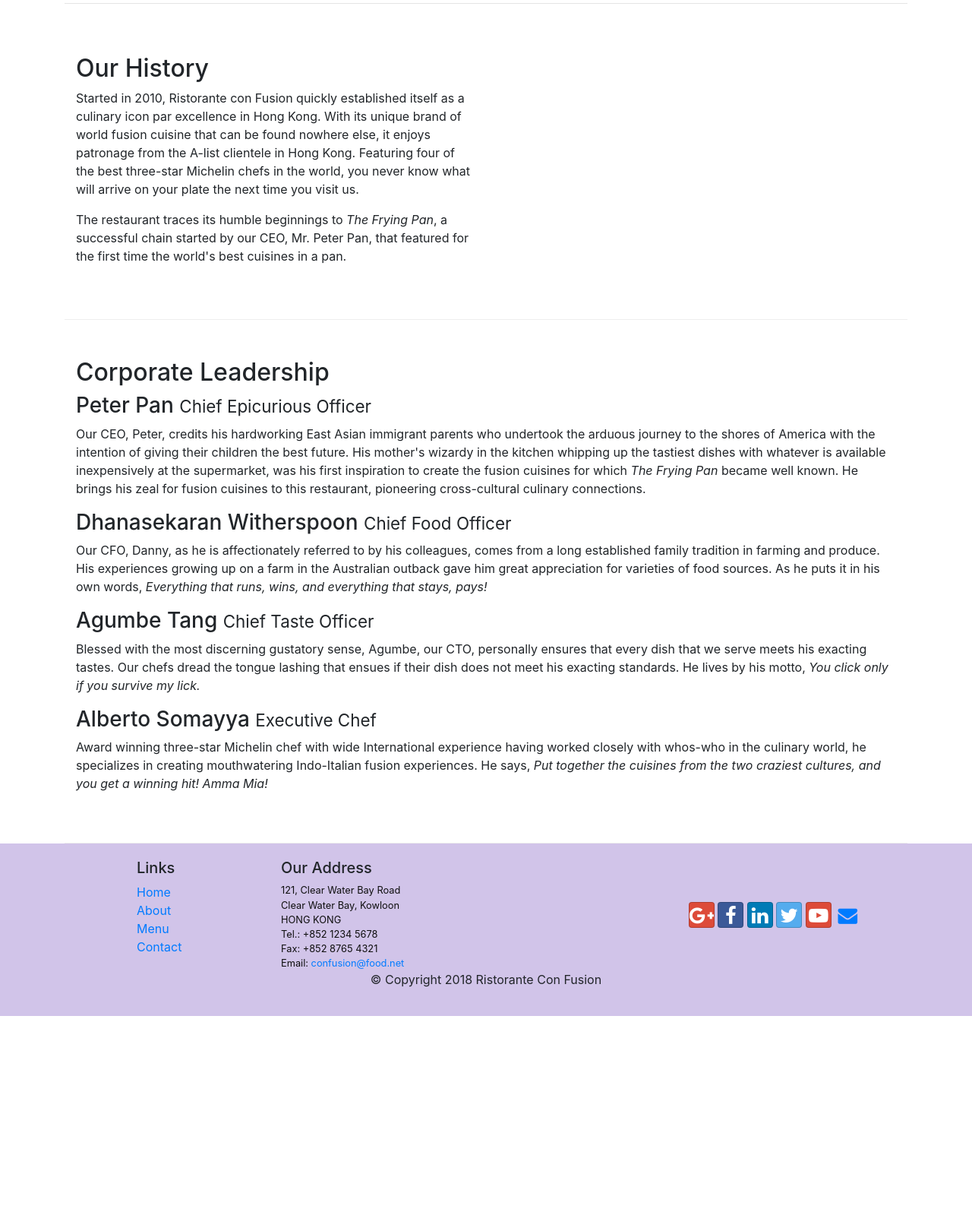
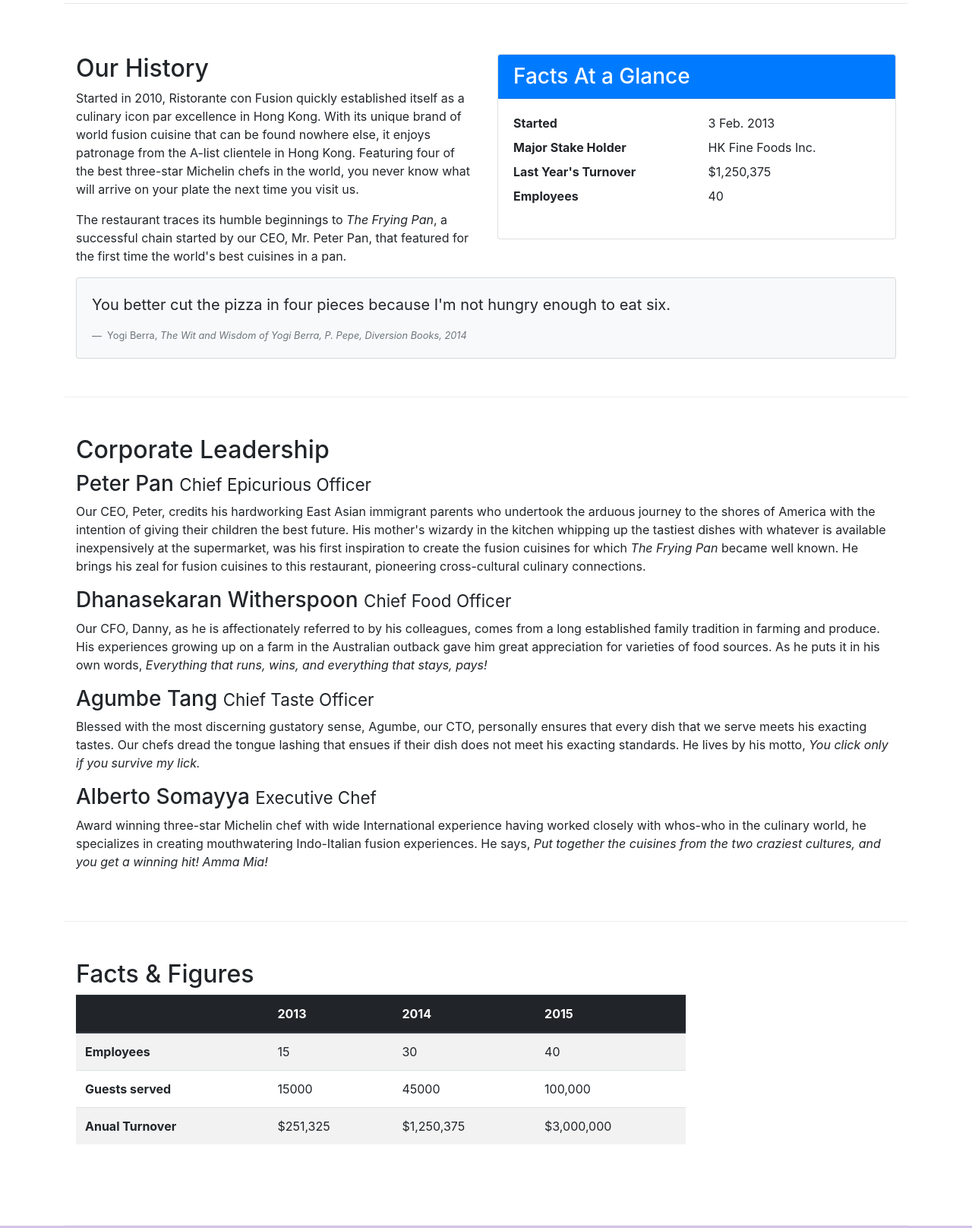
Before and after one commit to alecvinent/1---coursera---Front-End-Web-UI-Frameworks-and-Tools---Bootstrap-4, a website: page aboutus.html in a window 1280 px wide. Shown: the part 420-2036 px from the top of the page at 76% size. Before the commit the page ends 1757 px from the top, so only its background shows below. Drawn offline with nearby package versions, Linux system fonts and the light colour scheme.

Commit message:
Tables and Cards

```diff
--- a/aboutus.html
+++ b/aboutus.html
@@ -1,38 +1,77 @@
 <!DOCTYPE html>
 <html lang="en">
-
   <head>
     <!-- Required meta tags always come first -->
-    <meta charset="utf-8">
-    <meta name="viewport" content="width=device-width, initial-scale=1, shrink-to-fit=no">
-    <meta http-equiv="x-ua-compatible" content="ie=edge">
+    <meta charset="utf-8" />
+    <meta
+      name="viewport"
+      content="width=device-width, initial-scale=1, shrink-to-fit=no"
+    />
+    <meta http-equiv="x-ua-compatible" content="ie=edge" />
     <title>Ristorante Con Fusion: About Us</title>
 
     <!-- Bootstrap CSS -->
-    <link rel="stylesheet" href="node_modules/bootstrap/dist/css/bootstrap.min.css">
+    <link
+      rel="stylesheet"
+      href="node_modules/bootstrap/dist/css/bootstrap.min.css"
+    />
     <!-- fontawesome icons-->
-    <link rel="stylesheet" href="node_modules/font-awesome/css/font-awesome.css" />
-    <link rel="stylesheet" href="node_modules/bootstrap-social/bootstrap-social.css" />
+    <link
+      rel="stylesheet"
+      href="node_modules/font-awesome/css/font-awesome.css"
+    />
+    <link
+      rel="stylesheet"
+      href="node_modules/bootstrap-social/bootstrap-social.css"
+    />
 
     <link rel="stylesheet" href="css/style.css" />
-
   </head>
 
   <body>
-
     <!-- navbar -->
     <nav class="navbar navbar-dark navbar-expand-sm fixed-top">
       <div class="container">
-            <button class="navbar-toggler" type="button" data-toggle="collapse" data-target="#main-menu">
+        <button
+          class="navbar-toggler"
+          type="button"
+          data-toggle="collapse"
+          data-target="#main-menu"
+        >
           <span class="navbar-toggler-icon"></span>
         </button>
-            <a class="navbar-brand mr-auto" href="./index.html">Ristorante Con Fusion</a>
+        <a class="navbar-brand mr-auto" href="./index.html"
+          >Ristorante Con Fusion</a
+        >
         <div class="collapse navbar-collapse" id="main-menu">
           <ul class="navbar-nav mr-auto">
-                    <li class="nav-item"><a class="nav-link" href="./index.html"><span class="fa fa-home fa-lg" aria-hidden="true"></span> Home</a></li>
-                    <li class="nav-item"><a class="nav-link active" href="./aboutus.html"><span class="fa fa-info fa-lg" aria-hidden="true"></span> About</a></li>
-                    <li class="nav-item"><a class="nav-link" href="#"><span class="fa fa-list fa-lg" aria-hidden="true"></span> Menu</a></li>
-                    <li class="nav-item"><a class="nav-link" href="./contactus.html"><span class="fa fa-address-book fa-lg" aria-hidden="true"></span> Contact</a></li>
+            <li class="nav-item">
+              <a class="nav-link" href="./index.html"
+                ><span class="fa fa-home fa-lg" aria-hidden="true"></span>
+                Home</a
+              >
+            </li>
+            <li class="nav-item">
+              <a class="nav-link active" href="./aboutus.html"
+                ><span class="fa fa-info fa-lg" aria-hidden="true"></span>
+                About</a
+              >
+            </li>
+            <li class="nav-item">
+              <a class="nav-link" href="#"
+                ><span class="fa fa-list fa-lg" aria-hidden="true"></span>
+                Menu</a
+              >
+            </li>
+            <li class="nav-item">
+              <a class="nav-link" href="./contactus.html"
+                ><span
+                  class="fa fa-address-book fa-lg"
+                  aria-hidden="true"
+                ></span>
+                Contact</a
+              >
+            </li>
           </ul>
         </div>
       </div>
@@ -44,10 +83,13 @@
         <div class="row row-header">
           <div class="col-8 col-sm-8">
             <h1>Ristorante con Fusion</h1>
-                    <p>We take inspiration from the World's best cuisines, and create a unique fusion experience. Our lipsmacking creations will tickle your culinary senses!</p>
+            <p>
+              We take inspiration from the World's best cuisines, and create a
+              unique fusion experience. Our lipsmacking creations will tickle
+              your culinary senses!
+            </p>
           </div>
-                <div class="col col-sm col-md">
-                </div>
+          <div class="col col-sm col-md"></div>
         </div>
       </div>
     </header>
@@ -57,23 +99,64 @@
       <div class="row">
         <ol class="col-12 breadcrumb">
           <li class="breadcrumb-item">
-                    <a href="./index.html"><span class="fa fa-home" aria-hidden="true"></span></a>
+            <a href="./index.html"
+              ><span class="fa fa-home" aria-hidden="true"></span
+            ></a>
           </li>
           <li class="breadcrumb-item active">About Us</li>
         </ol>
         <div class="col-12 col-sm-12">
           <h3>About Us</h3>
-               <hr>
+          <hr />
         </div>
       </div>
 
       <div class="row row-content">
         <div class="col-12 col-sm-6">
           <h2>Our History</h2>
-                <p>Started in 2010, Ristorante con Fusion quickly established itself as a culinary icon par excellence in Hong Kong. With its unique brand of world fusion cuisine that can be found nowhere else, it enjoys patronage from the A-list clientele in Hong Kong.  Featuring four of the best three-star Michelin chefs in the world, you never know what will arrive on your plate the next time you visit us.</p>
-                <p>The restaurant traces its humble beginnings to <em>The Frying Pan</em>, a successful chain started by our CEO, Mr. Peter Pan, that featured for the first time the world's best cuisines in a pan.</p>
+          <p>
+            Started in 2010, Ristorante con Fusion quickly established itself as
+            a culinary icon par excellence in Hong Kong. With its unique brand
+            of world fusion cuisine that can be found nowhere else, it enjoys
+            patronage from the A-list clientele in Hong Kong. Featuring four of
+            the best three-star Michelin chefs in the world, you never know what
+            will arrive on your plate the next time you visit us.
+          </p>
+          <p>
+            The restaurant traces its humble beginnings to
+            <em>The Frying Pan</em>, a successful chain started by our CEO, Mr.
+            Peter Pan, that featured for the first time the world's best
+            cuisines in a pan.
+          </p>
         </div>
-            <div>
+        <div class="col-sm">
+            <div class="card">
+                <h3 class="card-header bg-primary text-white">Facts At a Glance</h3>
+                <div class="card-body">
+                    <dl class="row">
+                        <dt class="col-6">Started</dt>
+                        <dd class="col-6">3 Feb. 2013</dd>
+                        <dt class="col-6">Major Stake Holder</dt>
+                        <dd class="col-6">HK Fine Foods Inc.</dd>
+                        <dt class="col-6">Last Year's Turnover</dt>
+                        <dd class="col-6">$1,250,375</dd>
+                        <dt class="col-6">Employees</dt>
+                        <dd class="col-6">40</dd>
+                    </dl>
+                </div>
+            </div>
+        </div>
+        <div class="col-12">
+            <div class="card card-body bg-light">
+                <blockquote class="blockquote">
+                    <p class="mb-0">
+                        You better cut the pizza in four pieces because I'm not hungry enough to eat six.
+                    </p>
+                </blockquote>
+                <footer class="blockquote-footer">
+                    Yogi Berra, <cite title="Source Title">The Wit and Wisdom of Yogi Berra, P. Pepe, Diversion Books, 2014</cite>
+                </footer>
+            </div>
         </div>
       </div>
 
@@ -81,16 +164,87 @@
         <div class="col-12 col-sm-12">
           <h2>Corporate Leadership</h2>
           <h3>Peter Pan <small>Chief Epicurious Officer</small></h3>
-                <p class="d-none d-sm-block">Our CEO, Peter, credits his hardworking East Asian immigrant parents who undertook the arduous journey to the shores of America with the intention of giving their children the best future. His mother's wizardy in the kitchen whipping up the tastiest dishes with whatever is available inexpensively at the supermarket, was his first inspiration to create the fusion cuisines for which <em>The Frying Pan</em> became well known. He brings his zeal for fusion cuisines to this restaurant, pioneering cross-cultural culinary connections.</p>
+          <p class="d-none d-sm-block">
+            Our CEO, Peter, credits his hardworking East Asian immigrant parents
+            who undertook the arduous journey to the shores of America with the
+            intention of giving their children the best future. His mother's
+            wizardy in the kitchen whipping up the tastiest dishes with whatever
+            is available inexpensively at the supermarket, was his first
+            inspiration to create the fusion cuisines for which
+            <em>The Frying Pan</em> became well known. He brings his zeal for
+            fusion cuisines to this restaurant, pioneering cross-cultural
+            culinary connections.
+          </p>
           <h3>Dhanasekaran Witherspoon <small>Chief Food Officer</small></h3>
-                <p class="d-none d-sm-block">Our CFO, Danny, as he is affectionately referred to by his colleagues, comes from a long established family tradition in farming and produce. His experiences growing up on a farm in the Australian outback gave him great appreciation for varieties of food sources. As he puts it in his own words, <em>Everything that runs, wins, and everything that stays, pays!</em></p>
+          <p class="d-none d-sm-block">
+            Our CFO, Danny, as he is affectionately referred to by his
+            colleagues, comes from a long established family tradition in
+            farming and produce. His experiences growing up on a farm in the
+            Australian outback gave him great appreciation for varieties of food
+            sources. As he puts it in his own words,
+            <em
+              >Everything that runs, wins, and everything that stays, pays!</em
+            >
+          </p>
           <h3>Agumbe Tang <small>Chief Taste Officer</small></h3>
-                <p class="d-none d-sm-block">Blessed with the most discerning gustatory sense, Agumbe, our CTO, personally ensures that every dish that we serve meets his exacting tastes. Our chefs dread the tongue lashing that ensues if their dish does not meet his exacting standards. He lives by his motto, <em>You click only if you survive my lick.</em></p>
+          <p class="d-none d-sm-block">
+            Blessed with the most discerning gustatory sense, Agumbe, our CTO,
+            personally ensures that every dish that we serve meets his exacting
+            tastes. Our chefs dread the tongue lashing that ensues if their dish
+            does not meet his exacting standards. He lives by his motto,
+            <em>You click only if you survive my lick.</em>
+          </p>
           <h3>Alberto Somayya <small>Executive Chef</small></h3>
-                <p class="d-none d-sm-block">Award winning three-star Michelin chef with wide International experience having worked closely with whos-who in the culinary world, he specializes in creating mouthwatering Indo-Italian fusion experiences. He says, <em>Put together the cuisines from the two craziest cultures, and you get a winning hit! Amma Mia!</em></p>
+          <p class="d-none d-sm-block">
+            Award winning three-star Michelin chef with wide International
+            experience having worked closely with whos-who in the culinary
+            world, he specializes in creating mouthwatering Indo-Italian fusion
+            experiences. He says,
+            <em
+              >Put together the cuisines from the two craziest cultures, and you
+              get a winning hit! Amma Mia!</em
+            >
+          </p>
         </div>
       </div>
-
+      <div class="row row-content">
+        <div class="col-12 col-sm-9">
+          <h2>Facts &amp; Figures</h2>
+          <div class="table-responsive">
+            <table class="table table-striped">
+              <thead class="thead-dark">
+                <tr>
+                  <th></th>
+                  <th>2013</th>
+                  <th>2014</th>
+                  <th>2015</th>
+                </tr>
+              </thead>
+              <tbody>
+                <tr>
+                  <td scope="row">Employees</td>
+                  <td>15</td>
+                  <td>30</td>
+                  <td>40</td>
+                </tr>
+                <tr>
+                  <td scope="row">Guests served</td>
+                  <td>15000</td>
+                  <td>45000</td>
+                  <td>100,000</td>
+                </tr>
+                <tr>
+                  <td scope="row">Anual Turnover</td>
+                  <td>$251,325</td>
+                  <td>$1,250,375</td>
+                  <td>$3,000,000</td>
+                </tr>
+              </tbody>
+            </table>
+          </div>
+        </div>
+        <div class="col-12 col-sm-3"></div>
+      </div>
     </div>
     <!-- ./main content -->
 
@@ -109,22 +263,44 @@
           <div class="col-7 col-sm-5">
             <h5>Our Address</h5>
             <address>
-		              121, Clear Water Bay Road<br>
-		              Clear Water Bay, Kowloon<br>
-		              HONG KONG<br>
-		              Tel.: +852 1234 5678<br>
-		              Fax: +852 8765 4321<br>
+              121, Clear Water Bay Road<br />
+              Clear Water Bay, Kowloon<br />
+              HONG KONG<br />
+              Tel.: +852 1234 5678<br />
+              Fax: +852 8765 4321<br />
               Email: <a href="mailto:confusion@food.net">confusion@food.net</a>
             </address>
           </div>
           <div class="col-12 col-sm-4 align-self-center">
             <div class="text-center">
-                        <a class="btn btn-social-icon btn-google" href="http://google.com/+"><i class="fa fa-google-plus fa-lg" aria-hidden="true"></i></a>
-                        <a class="btn btn-social-icon btn-facebook" href="http://www.facebook.com/profile.php?id="><i class="fa fa-facebook fa-lg" aria-hidden="true"></i></a>
-                        <a class="btn btn-social-icon btn-linkedin" href="http://www.linkedin.com/in/"><i class="fa fa-linkedin fa-lg" aria-hidden="true"></i></a>
-                        <a class="btn btn-social-icon btn-twitter" href="http://twitter.com/"><i class="fa fa-twitter fa-lg" aria-hidden="true"></i></a>
-                        <a class="btn btn-social-icon btn-google" href="http://youtube.com/"><i class="fa fa-youtube-play fa-lg" aria-hidden="true"></i></a>
-                        <a class="btn btn-social-icon" href="mailto:"><i class="fa fa-envelope fa-lg" aria-hidden="true"></i></a>
+              <a
+                class="btn btn-social-icon btn-google"
+                href="http://google.com/+"
+                ><i class="fa fa-google-plus fa-lg" aria-hidden="true"></i
+              ></a>
+              <a
+                class="btn btn-social-icon btn-facebook"
+                href="http://www.facebook.com/profile.php?id="
+                ><i class="fa fa-facebook fa-lg" aria-hidden="true"></i
+              ></a>
+              <a
+                class="btn btn-social-icon btn-linkedin"
+                href="http://www.linkedin.com/in/"
+                ><i class="fa fa-linkedin fa-lg" aria-hidden="true"></i
+              ></a>
+              <a
+                class="btn btn-social-icon btn-twitter"
+                href="http://twitter.com/"
+                ><i class="fa fa-twitter fa-lg" aria-hidden="true"></i
+              ></a>
+              <a
+                class="btn btn-social-icon btn-google"
+                href="http://youtube.com/"
+                ><i class="fa fa-youtube-play fa-lg" aria-hidden="true"></i
+              ></a>
+              <a class="btn btn-social-icon" href="mailto:"
+                ><i class="fa fa-envelope fa-lg" aria-hidden="true"></i
+              ></a>
             </div>
           </div>
         </div>
@@ -140,7 +316,5 @@
     <script src="node_modules/jquery/dist/jquery.slim.min.js"></script>
     <script src="node_modules/popper.js/dist/umd/popper.min.js"></script>
     <script src="node_modules/bootstrap/dist/js/bootstrap.min.js"></script>
-
   </body>
-
 </html>
--- a/css/style.css
+++ b/css/style.css
@@ -45,3 +45,7 @@
   color: rgba(148, 138, 138, 0.808);
   font-style: italic;
 }
+
+.table tbody tr td:first-child {
+    font-weight: bold;
+}
```
Lines whose indentation alone changed are shown as unchanged.
